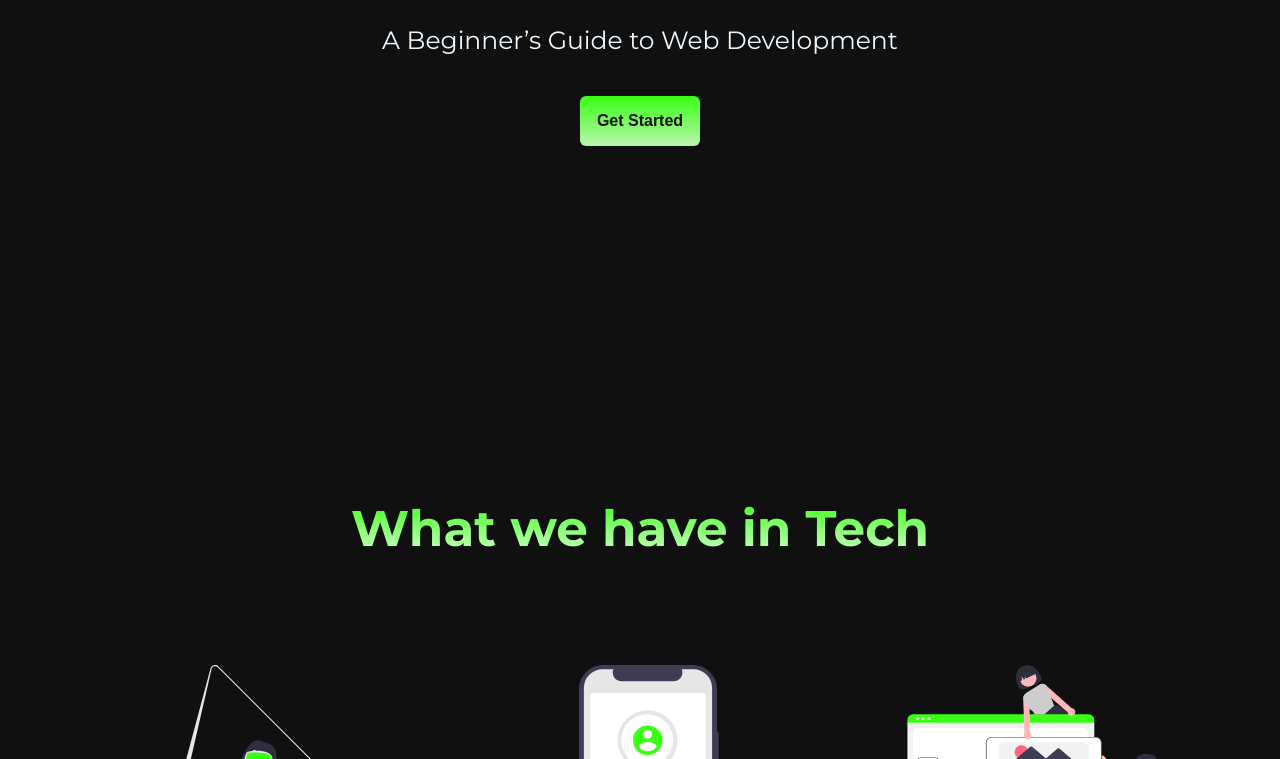
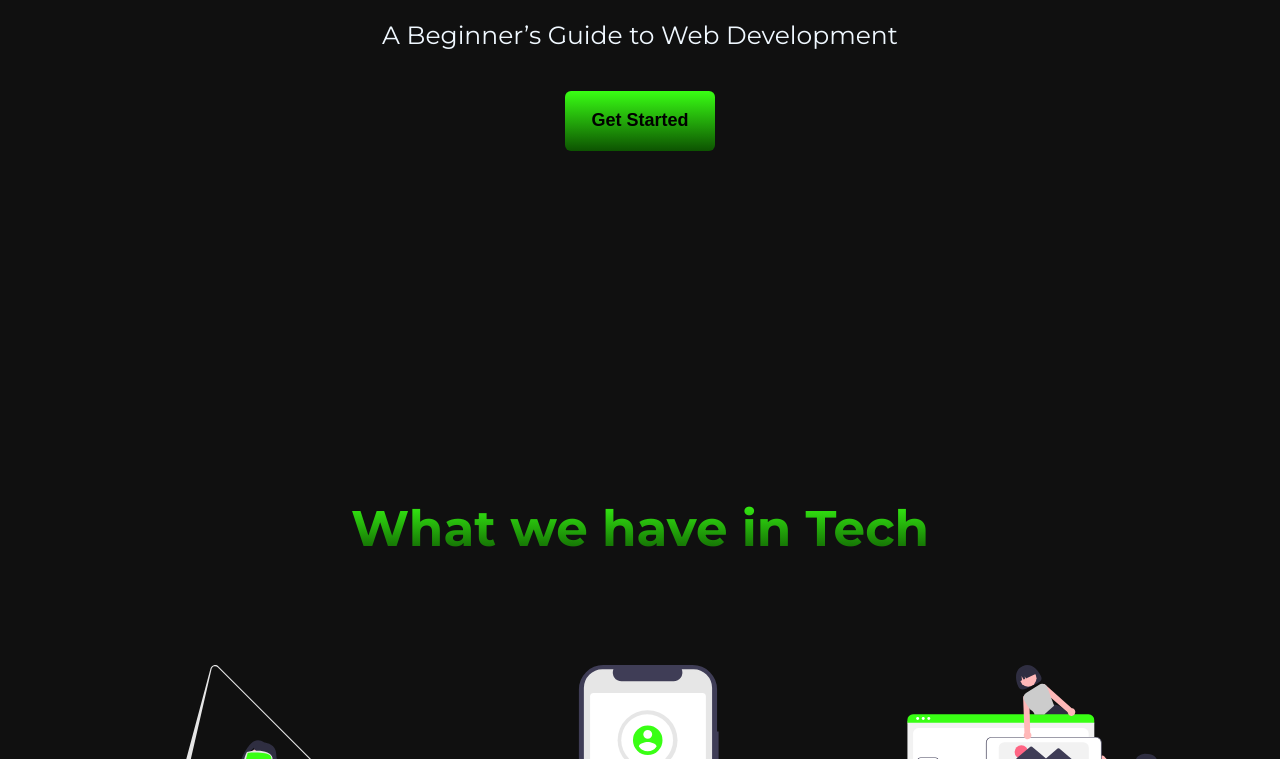
Before and after one commit to pixelate-vit/WebForge, a plain HTML site: page index.html in a window 1280 px wide. Shown: the part 446-1205 px from the top of the page. Drawn offline with Linux system fonts and the light colour scheme.

Commit message:
Add files via upload

```diff
--- a/index.html
+++ b/index.html
@@ -37,7 +37,7 @@
       <div class="home">
         <p class="home-header">
           Build.
-          <span style="color: rgb(57, 255, 20, 0.8)">Style. </span>Create.
+          <span style="color: rgb(30, 184, 3)">Style. </span>Create.
         </p>
         <p class="home-byline">A Beginner’s Guide to Web Development</p>
         <button class="btn"><a href="#tech">Get Started</a></button>
--- a/styles.css
+++ b/styles.css
@@ -105,9 +105,9 @@ nav{
 }
 
 .btn{
-    height: 50px;
-    width: 120px;
-    background-image: linear-gradient(rgba(57, 255, 20, 1), rgba(57, 255, 20, 0.3) );
+    height: 60px;
+    width: 150px;
+    background-image: linear-gradient(rgba(57, 255, 20), rgb(13, 83, 1) );
     border: 0px;
     border-radius: 6px;
     cursor: pointer;
@@ -115,20 +115,19 @@ nav{
 
 .btn a{
     text-decoration: none;
-    font-size: 16px;
-    color: #101010;
+    font-size: 18px;
+    color: black;
     font-weight: 600;
 }
 
 .tech{
-    /* height: 80vh; */
     padding: 80px;
 }
 
 .tech-header{
     font-size: 50px;
     background-color: #fff;
-    background-image: linear-gradient(rgba(57, 255, 20, 1), rgba(57, 255, 20, 0.2));
+    background-image: linear-gradient(rgba(57, 255, 20, 1), rgb(13, 83, 1));
     background-clip: text;
     -webkit-background-clip: text;
     -moz-background-clip: text;
```
